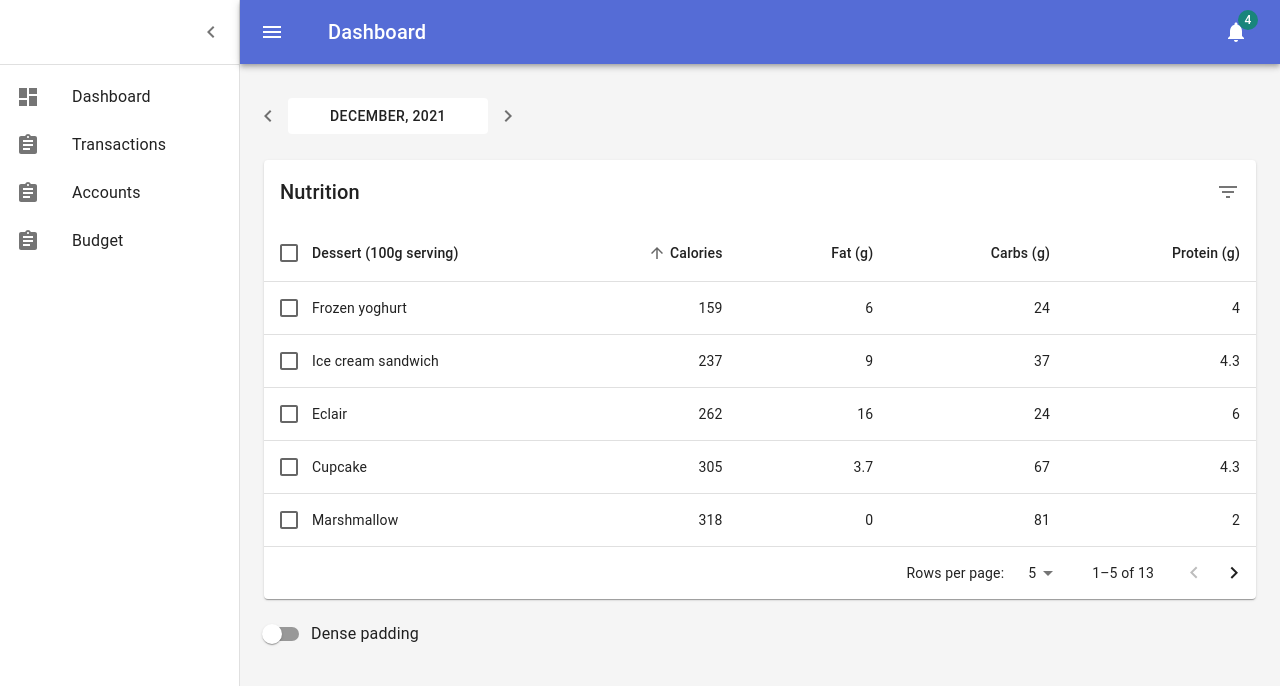
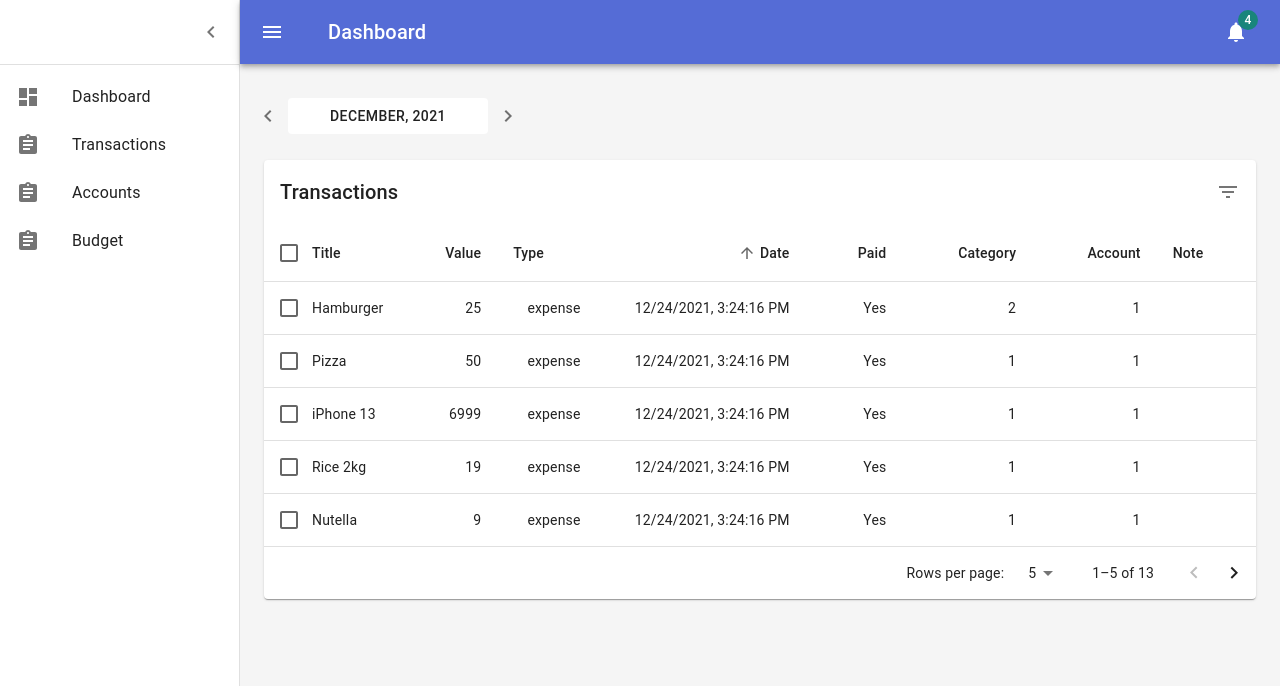
Before and after one commit to opchav/kommoney, a Next.js app: page /transactions in a window 1280 px wide. Shown: the top 686 px of the page. Built offline with nearby package versions, Linux system fonts and the light colour scheme.

Commit message:
refactor initial transactions table

```diff
--- a/src/components/transactions/TransactionsTable.tsx
+++ b/src/components/transactions/TransactionsTable.tsx
@@ -1,64 +1,74 @@
-import * as React from 'react';
-import { alpha } from '@mui/material/styles';
-import Box from '@mui/material/Box';
-import Table from '@mui/material/Table';
-import TableBody from '@mui/material/TableBody';
-import TableCell from '@mui/material/TableCell';
-import TableContainer from '@mui/material/TableContainer';
-import TableHead from '@mui/material/TableHead';
-import TablePagination from '@mui/material/TablePagination';
-import TableRow from '@mui/material/TableRow';
-import TableSortLabel from '@mui/material/TableSortLabel';
-import Toolbar from '@mui/material/Toolbar';
-import Typography from '@mui/material/Typography';
-import Paper from '@mui/material/Paper';
-import Checkbox from '@mui/material/Checkbox';
-import IconButton from '@mui/material/IconButton';
-import Tooltip from '@mui/material/Tooltip';
-import FormControlLabel from '@mui/material/FormControlLabel';
-import Switch from '@mui/material/Switch';
-import DeleteIcon from '@mui/icons-material/Delete';
-import FilterListIcon from '@mui/icons-material/FilterList';
-import { visuallyHidden } from '@mui/utils';
+import * as React from "react";
+import { alpha } from "@mui/material/styles";
+import Box from "@mui/material/Box";
+import Table from "@mui/material/Table";
+import TableBody from "@mui/material/TableBody";
+import TableCell from "@mui/material/TableCell";
+import TableContainer from "@mui/material/TableContainer";
+import TableHead from "@mui/material/TableHead";
+import TablePagination from "@mui/material/TablePagination";
+import TableRow from "@mui/material/TableRow";
+import TableSortLabel from "@mui/material/TableSortLabel";
+import Toolbar from "@mui/material/Toolbar";
+import Typography from "@mui/material/Typography";
+import Paper from "@mui/material/Paper";
+import Checkbox from "@mui/material/Checkbox";
+import IconButton from "@mui/material/IconButton";
+import Tooltip from "@mui/material/Tooltip";
+import FormControlLabel from "@mui/material/FormControlLabel";
+import Switch from "@mui/material/Switch";
+import DeleteIcon from "@mui/icons-material/Delete";
+import FilterListIcon from "@mui/icons-material/FilterList";
+import { visuallyHidden } from "@mui/utils";
 
-interface Data {
-  calories: number;
-  carbs: number;
-  fat: number;
-  name: string;
-  protein: number;
+interface Transaction {
+  title: string;
+  value: number;
+  type: "income" | "expense";
+  date: number;
+  paid: number;
+  category: string;
+  account: string;
+  note: string;
 }
 
-function createData(
-  name: string,
-  calories: number,
-  fat: number,
-  carbs: number,
-  protein: number,
-): Data {
+function createTransaction(
+  title: string,
+  value: number,
+  type: "income" | "expense",
+  date: number,
+  paid: number,
+  category: string,
+  account: string,
+  note: string
+): Transaction {
   return {
-    name,
-    calories,
-    fat,
-    carbs,
-    protein,
+    title,
+    value,
+    type,
+    date,
+    paid,
+    category,
+    account,
+    note,
   };
 }
 
+const now = new Date().getTime();
 const rows = [
-  createData('Cupcake', 305, 3.7, 67, 4.3),
-  createData('Donut', 452, 25.0, 51, 4.9),
-  createData('Eclair', 262, 16.0, 24, 6.0),
-  createData('Frozen yoghurt', 159, 6.0, 24, 4.0),
-  createData('Gingerbread', 356, 16.0, 49, 3.9),
-  createData('Honeycomb', 408, 3.2, 87, 6.5),
-  createData('Ice cream sandwich', 237, 9.0, 37, 4.3),
-  createData('Jelly Bean', 375, 0.0, 94, 0.0),
-  createData('KitKat', 518, 26.0, 65, 7.0),
-  createData('Lollipop', 392, 0.2, 98, 0.0),
-  createData('Marshmallow', 318, 0, 81, 2.0),
-  createData('Nougat', 360, 19.0, 9, 37.0),
-  createData('Oreo', 437, 18.0, 63, 4.0),
+  createTransaction("Hamburger", 25, "expense", now, 1, "2", "1", ""),
+  createTransaction("Pizza", 50, "expense", now, 1, "1", "1", ""),
+  createTransaction("iPhone 13", 6999, "expense", now, 1, "1", "1", ""),
+  createTransaction("Rice 2kg", 19, "expense", now, 1, "1", "1", ""),
+  createTransaction("Nutella", 9, "expense", now, 1, "1", "1", ""),
+  createTransaction("Fralda RN 4kg", 29.99, "expense", now, 1, "1", "1", ""),
+  createTransaction("Picole", 7.9, "expense", now, 1, "1", "1", ""),
+  createTransaction("Pano de chao", 3.5, "expense", now, 1, "1", "1", ""),
+  createTransaction("Vestido", 200, "expense", now, 1, "1", "1", ""),
+  createTransaction("Combustivel", 199, "expense", now, 1, "1", "1", ""),
+  createTransaction("Energia eletrica", 508, "expense", now, 1, "1", "1", ""),
+  createTransaction("Condominio", 167, "expense", now, 1, "1", "1", ""),
+  createTransaction("Internet", 104.99, "expense", now, 1, "1", "1", ""),
 ];
 
 function descendingComparator<T>(a: T, b: T, orderBy: keyof T) {
@@ -71,77 +81,101 @@ function descendingComparator<T>(a: T, b: T, orderBy: keyof T) {
   return 0;
 }
 
-type Order = 'asc' | 'desc';
+type Order = "asc" | "desc";
 
 function getComparator<Key extends keyof any>(
   order: Order,
-  orderBy: Key,
+  orderBy: Key
 ): (
   a: { [key in Key]: number | string },
-  b: { [key in Key]: number | string },
+  b: { [key in Key]: number | string }
 ) => number {
-  return order === 'desc'
+  return order === "desc"
     ? (a, b) => descendingComparator(a, b, orderBy)
     : (a, b) => -descendingComparator(a, b, orderBy);
 }
 
 // This method is created for cross-browser compatibility, if you don't
 // need to support IE11, you can use Array.prototype.sort() directly
-function stableSort<T>(array: readonly T[], comparator: (a: T, b: T) => number) {
-  const stabilizedThis = array.map((el, index) => [el, index] as [T, number]);
-  stabilizedThis.sort((a, b) => {
-    const order = comparator(a[0], b[0]);
-    if (order !== 0) {
-      return order;
-    }
-    return a[1] - b[1];
-  });
-  return stabilizedThis.map((el) => el[0]);
-}
+// function stableSort<T>(
+//   array: readonly T[],
+//   comparator: (a: T, b: T) => number
+// ) {
+//   const stabilizedThis = array.map((el, index) => [el, index] as [T, number]);
+//   stabilizedThis.sort((a, b) => {
+//     const order = comparator(a[0], b[0]);
+//     if (order !== 0) {
+//       return order;
+//     }
+//     return a[1] - b[1];
+//   });
+//   return stabilizedThis.map((el) => el[0]);
+// }
 
 interface HeadCell {
   disablePadding: boolean;
-  id: keyof Data;
+  id: keyof Transaction;
   label: string;
   numeric: boolean;
 }
 
 const headCells: readonly HeadCell[] = [
   {
-    id: 'name',
+    id: "title",
     numeric: false,
     disablePadding: true,
-    label: 'Dessert (100g serving)',
+    label: "Title",
   },
   {
-    id: 'calories',
+    id: "value",
     numeric: true,
     disablePadding: false,
-    label: 'Calories',
+    label: "Value",
   },
   {
-    id: 'fat',
+    id: "type",
+    numeric: false,
+    disablePadding: false,
+    label: "Type",
+  },
+  {
+    id: "date",
     numeric: true,
     disablePadding: false,
-    label: 'Fat (g)',
+    label: "Date",
   },
   {
-    id: 'carbs',
+    id: "paid",
     numeric: true,
     disablePadding: false,
-    label: 'Carbs (g)',
+    label: "Paid",
   },
   {
-    id: 'protein',
+    id: "category",
     numeric: true,
     disablePadding: false,
-    label: 'Protein (g)',
+    label: "Category",
+  },
+  {
+    id: "account",
+    numeric: true,
+    disablePadding: false,
+    label: "Account",
+  },
+  {
+    id: "note",
+    numeric: false,
+    disablePadding: false,
+    label: "Note",
   },
 ];
 
 interface EnhancedTableProps {
   numSelected: number;
-  onRequestSort: (event: React.MouseEvent<unknown>, property: keyof Data) => void;
+  onRequestSort: (
+    event: React.MouseEvent<unknown>,
+    property: keyof Transaction
+  ) => void;
   onSelectAllClick: (event: React.ChangeEvent<HTMLInputElement>) => void;
   order: Order;
   orderBy: string;
@@ -149,10 +183,16 @@ interface EnhancedTableProps {
 }
 
 function EnhancedTableHead(props: EnhancedTableProps) {
-  const { onSelectAllClick, order, orderBy, numSelected, rowCount, onRequestSort } =
-    props;
+  const {
+    onSelectAllClick,
+    order,
+    orderBy,
+    numSelected,
+    rowCount,
+    onRequestSort,
+  } = props;
   const createSortHandler =
-    (property: keyof Data) => (event: React.MouseEvent<unknown>) => {
+    (property: keyof Transaction) => (event: React.MouseEvent<unknown>) => {
       onRequestSort(event, property);
     };
 
@@ -166,26 +206,26 @@ function EnhancedTableHead(props: EnhancedTableProps) {
             checked={rowCount > 0 && numSelected === rowCount}
             onChange={onSelectAllClick}
             inputProps={{
-              'aria-label': 'select all desserts',
+              "aria-label": "select all transactions",
             }}
           />
         </TableCell>
         {headCells.map((headCell) => (
           <TableCell
             key={headCell.id}
-            align={headCell.numeric ? 'right' : 'left'}
-            padding={headCell.disablePadding ? 'none' : 'normal'}
+            align={headCell.numeric ? "right" : "left"}
+            padding={headCell.disablePadding ? "none" : "normal"}
             sortDirection={orderBy === headCell.id ? order : false}
           >
             <TableSortLabel
               active={orderBy === headCell.id}
-              direction={orderBy === headCell.id ? order : 'asc'}
+              direction={orderBy === headCell.id ? order : "asc"}
               onClick={createSortHandler(headCell.id)}
             >
               {headCell.label}
               {orderBy === headCell.id ? (
                 <Box component="span" sx={visuallyHidden}>
-                  {order === 'desc' ? 'sorted descending' : 'sorted ascending'}
+                  {order === "desc" ? "sorted descending" : "sorted ascending"}
                 </Box>
               ) : null}
             </TableSortLabel>
@@ -210,13 +250,16 @@ const EnhancedTableToolbar = (props: EnhancedTableToolbarProps) => {
         pr: { xs: 1, sm: 1 },
         ...(numSelected > 0 && {
           bgcolor: (theme) =>
-            alpha(theme.palette.primary.main, theme.palette.action.activatedOpacity),
+            alpha(
+              theme.palette.primary.main,
+              theme.palette.action.activatedOpacity
+            ),
         }),
       }}
     >
       {numSelected > 0 ? (
         <Typography
-          sx={{ flex: '1 1 100%' }}
+          sx={{ flex: "1 1 100%" }}
           color="inherit"
           variant="subtitle1"
           component="div"
@@ -225,12 +268,12 @@ const EnhancedTableToolbar = (props: EnhancedTableToolbarProps) => {
         </Typography>
       ) : (
         <Typography
-          sx={{ flex: '1 1 100%' }}
+          sx={{ flex: "1 1 100%" }}
           variant="h6"
           id="tableTitle"
           component="div"
         >
-          Nutrition
+          Transactions
         </Typography>
       )}
       {numSelected > 0 ? (
@@ -251,25 +294,24 @@ const EnhancedTableToolbar = (props: EnhancedTableToolbarProps) => {
 };
 
 export default function TransactionsTable() {
-  const [order, setOrder] = React.useState<Order>('asc');
-  const [orderBy, setOrderBy] = React.useState<keyof Data>('calories');
+  const [order, setOrder] = React.useState<Order>("asc");
+  const [orderBy, setOrderBy] = React.useState<keyof Transaction>("date");
   const [selected, setSelected] = React.useState<readonly string[]>([]);
   const [page, setPage] = React.useState(0);
-  const [dense, setDense] = React.useState(false);
   const [rowsPerPage, setRowsPerPage] = React.useState(5);
 
   const handleRequestSort = (
     event: React.MouseEvent<unknown>,
-    property: keyof Data,
+    property: keyof Transaction
   ) => {
-    const isAsc = orderBy === property && order === 'asc';
-    setOrder(isAsc ? 'desc' : 'asc');
+    const isAsc = orderBy === property && order === "asc";
+    setOrder(isAsc ? "desc" : "asc");
     setOrderBy(property);
   };
 
   const handleSelectAllClick = (event: React.ChangeEvent<HTMLInputElement>) => {
     if (event.target.checked) {
-      const newSelecteds = rows.map((n) => n.name);
+      const newSelecteds = rows.map((n) => n.title);
       setSelected(newSelecteds);
       return;
     }
@@ -289,7 +331,7 @@ export default function TransactionsTable() {
     } else if (selectedIndex > 0) {
       newSelected = newSelected.concat(
         selected.slice(0, selectedIndex),
-        selected.slice(selectedIndex + 1),
+        selected.slice(selectedIndex + 1)
       );
     }
 
@@ -300,13 +342,11 @@ export default function TransactionsTable() {
     setPage(newPage);
   };
 
-  const handleChangeRowsPerPage = (event: React.ChangeEvent<HTMLInputElement>) => {
+  const handleChangeRowsPerPage = (
+    event: React.ChangeEvent<HTMLInputElement>
+  ) => {
     setRowsPerPage(parseInt(event.target.value, 10));
     setPage(0);
-  };
-
-  const handleChangeDense = (event: React.ChangeEvent<HTMLInputElement>) => {
-    setDense(event.target.checked);
   };
 
   const isSelected = (name: string) => selected.indexOf(name) !== -1;
@@ -316,14 +356,14 @@ export default function TransactionsTable() {
     page > 0 ? Math.max(0, (1 + page) * rowsPerPage - rows.length) : 0;
 
   return (
-    <Box sx={{ width: '100%' }}>
-      <Paper sx={{ width: '100%', mb: 2 }}>
+    <Box sx={{ width: "100%" }}>
+      <Paper sx={{ width: "100%", mb: 2 }}>
         <EnhancedTableToolbar numSelected={selected.length} />
         <TableContainer>
           <Table
             sx={{ minWidth: 750 }}
             aria-labelledby="tableTitle"
-            size={dense ? 'small' : 'medium'}
+            size="medium"
           >
             <EnhancedTableHead
               numSelected={selected.length}
@@ -334,22 +374,22 @@ export default function TransactionsTable() {
               rowCount={rows.length}
             />
             <TableBody>
-              {/* if you don't need to support IE11, you can replace the `stableSort` call with:
-              rows.slice().sort(getComparator(order, orderBy)) */}
-              {stableSort(rows, getComparator(order, orderBy))
+              {rows
+                .slice()
+                .sort(getComparator(order, orderBy))
                 .slice(page * rowsPerPage, page * rowsPerPage + rowsPerPage)
                 .map((row, index) => {
-                  const isItemSelected = isSelected(row.name);
+                  const isItemSelected = isSelected(row.title);
                   const labelId = `enhanced-table-checkbox-${index}`;
 
                   return (
                     <TableRow
                       hover
-                      onClick={(event) => handleClick(event, row.name)}
+                      onClick={(event) => handleClick(event, row.title)}
                       role="checkbox"
                       aria-checked={isItemSelected}
                       tabIndex={-1}
-                      key={row.name}
+                      key={row.title}
                       selected={isItemSelected}
                     >
                       <TableCell padding="checkbox">
@@ -357,7 +397,7 @@ export default function TransactionsTable() {
                           color="primary"
                           checked={isItemSelected}
                           inputProps={{
-                            'aria-labelledby': labelId,
+                            "aria-labelledby": labelId,
                           }}
                         />
                       </TableCell>
@@ -367,21 +407,24 @@ export default function TransactionsTable() {
                         scope="row"
                         padding="none"
                       >
-                        {row.name}
+                        {row.title}
                       </TableCell>
-                      <TableCell align="right">{row.calories}</TableCell>
-                      <TableCell align="right">{row.fat}</TableCell>
-                      <TableCell align="right">{row.carbs}</TableCell>
-                      <TableCell align="right">{row.protein}</TableCell>
+                      <TableCell align="right">{row.value}</TableCell>
+                      <TableCell align="right">{row.type}</TableCell>
+                      <TableCell align="right">
+                        {new Date(row.date).toLocaleString()}
+                      </TableCell>
+                      <TableCell align="right">
+                        {row.paid ? "Yes" : "no"}
+                      </TableCell>
+                      <TableCell align="right">{row.category}</TableCell>
+                      <TableCell align="right">{row.account}</TableCell>
+                      <TableCell align="right">{row.note}</TableCell>
                     </TableRow>
                   );
                 })}
               {emptyRows > 0 && (
-                <TableRow
-                  style={{
-                    height: (dense ? 33 : 53) * emptyRows,
-                  }}
-                >
+                <TableRow style={{ height: 53 * emptyRows }}>
                   <TableCell colSpan={6} />
                 </TableRow>
               )}
@@ -398,10 +441,6 @@ export default function TransactionsTable() {
           onRowsPerPageChange={handleChangeRowsPerPage}
         />
       </Paper>
-      <FormControlLabel
-        control={<Switch checked={dense} onChange={handleChangeDense} />}
-        label="Dense padding"
-      />
     </Box>
   );
 }
```
